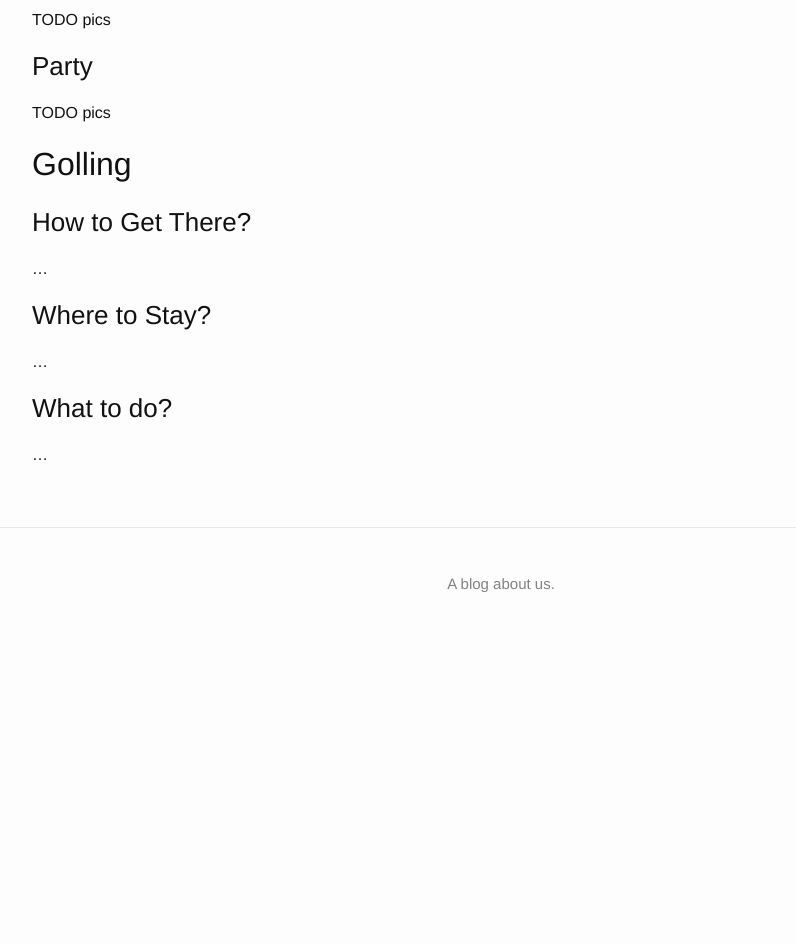
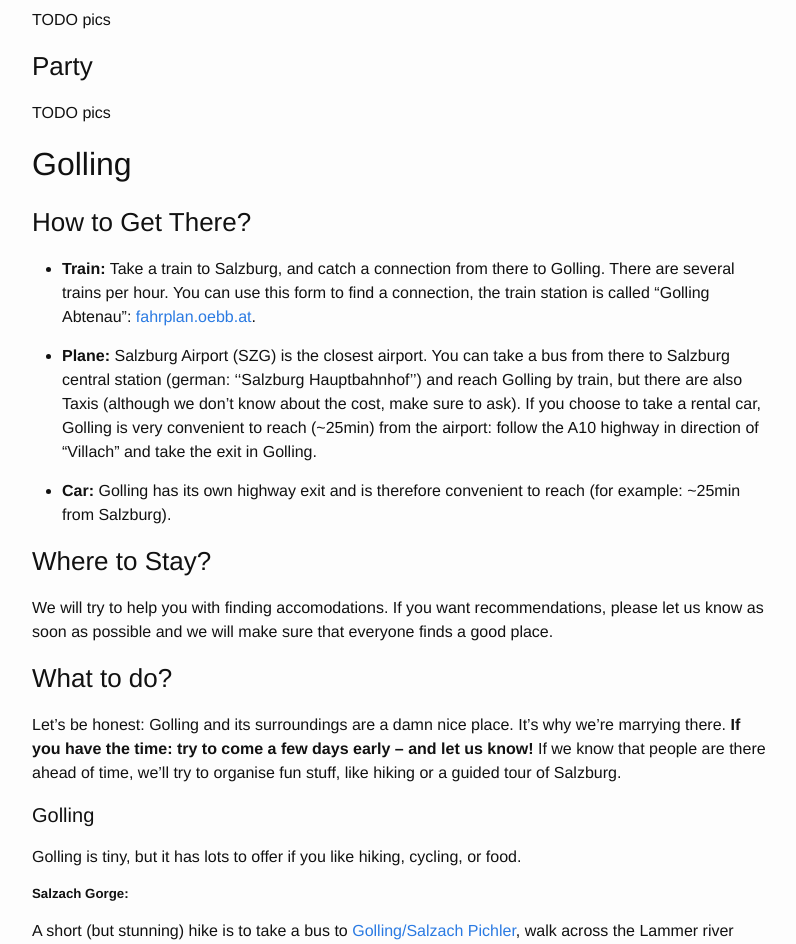
Before and after one commit to stephan-kim/stephan-kim.github.io, a Jekyll site: the page built from _posts/2016-08-22-its-happening.markdown, in a window 1280 px wide and 1400 px high, scrolled down 513 px. Shown: the top 944 px of the window, without its empty margins (238-1034 px from the left). Built offline with Jekyll 4.4.1, drawn with Linux system fonts in a browser that asks for light colours; comment, search, counter and statistics services are not loaded; before the commit the page ends 1169 px from its top, so only the background shows below that; some of the changed text lies outside the part shown.

Commit message:
golling travel tips

```diff
--- a/_posts/2016-08-22-its-happening.markdown
+++ b/_posts/2016-08-22-its-happening.markdown
@@ -31,12 +31,98 @@ TODO pics
 
 ### How to Get There?
 
-...
+ - **Train:** Take a train to Salzburg, and catch a connection from there to
+     Golling. There are several trains per hour. You can use this form to find a
+     connection, the train station is called "Golling Abtenau": <a href="http://fahrplan.oebb.at/bin/query.exe/en?" target="_blank">fahrplan.oebb.at</a>.
+
+ - **Plane:** Salzburg Airport (SZG) is the closest airport. You can take a bus
+     from there to Salzburg central station (german: ''Salzburg Hauptbahnhof'')
+     and reach Golling by train, but there are also Taxis (although we don't
+     know about the cost, make sure to ask). If you choose to take a rental car,
+     Golling is very convenient to reach (~25min) from the airport: follow the
+     A10 highway in direction of "Villach" and take the exit in Golling.
+
+ - **Car:** Golling has its own highway exit and is therefore convenient to
+     reach (for example: ~25min from Salzburg).
 
 ### Where to Stay?
 
-...
+We will try to help you with finding accomodations. If you want recommendations,
+please let us know as soon as possible and we will make sure that everyone finds
+a good place.
 
 ### What to do?
 
+Let's be honest: Golling and its surroundings are a damn nice place. It's why
+we're marrying there. **If you have the time: try to come a few days early --
+and let us know!** If we know that people are there ahead of time, we'll try to
+organise fun stuff, like hiking or a guided tour of Salzburg.
+
+
+#### Golling
+
+Golling is tiny, but it has lots to offer if you like hiking, cycling, or food.
+
+##### **Salzach Gorge:**
+
+A short (but stunning) hike is to take a bus to <a
+href="http://www.openstreetmap.org/?mlat=47.58421&mlon=13.18276#map=18/47.58421/13.18276"
+target="_blank">Golling/Salzach Pichler</a>, walk across the Lammer river
+brigde, walk up the hill, and see the "Salzach Öfen". The hiking path starts <a
+href="http://www.openstreetmap.org/?mlat=47.57985&mlon=13.18537#map=19/47.57985/13.18537">just
+before the brige accross the Salzach river</a>. The hiking path can be a bit
+slippery when it's rainy, but you'll be rewarded, check out some pictures on the
+<a href="https://de.wikipedia.org/wiki/Salzach%C3%B6fen" target="_blank">german
+wikipedia page</a>. There's a restaurant at the top, we recommend their deer
+ragout, or anything with mushrooms and/or dumplings.
+
+![Salzach Gorge](https://upload.wikimedia.org/wikipedia/commons/thumb/3/3f/Salzachoefen_20040828.jpg/311px-Salzachoefen_20040828.jpg)
+
+Image Source: <a href="https://upload.wikimedia.org/wikipedia/commons/thumb/3/3f/Salzachoefen_20040828.jpg">wikimedia</a>.
+
+##### **Bluntau Valley:**
+
+A long, but flat hike (try to borrow a bike!) is to hike to the lakes in the <a
+href="http://www.openstreetmap.org/?mlat=47.5776&mlon=13.1396#map=16/47.5776/13.1396"
+target="_blank">Bluntau valley</a>, a valley that has two beautiful lakes, lots
+of forests, and is surrounded by mountains. In a recent TV show on austrian
+television, this was elected as one of the most beautiful places in the province
+of Salzburg. We recommend to combine this with a stay at Golling's nicest beer
+garden at <a
+href="http://www.openstreetmap.org/?mlat=47.58914&mlon=13.15219#map=19/47.58914/13.15219"
+target="_blank">Gasthof Göllhof</a>. For an austrian speciality, try <a
+href="https://de.wikipedia.org/wiki/S%C3%BClze" target="_blank">Sülze</a> --
+essentially meat in aspic.
+
+![Bluntau Valley](https://upload.wikimedia.org/wikipedia/commons/thumb/b/b7/Bluntausee.JPG/320px-Bluntausee.JPG)
+
+Image Source: <a href="https://commons.wikimedia.org/wiki/File:Bluntausee.JPG">wikimedia</a>.
+
+#### Salzburg
+
+Nearby Salzburg has a beautiful old town, a monastery full of jolly, beer
+brewing monks (Stephan's favourite), clubs, concerts, pretty churches. Did we
+mention the beer brewing monks?
+
+##### **Joch Almen/Stahlhaus:**
+
+The Joch Almen are two cottages, quite high up in the mountains, where local
+farmers keep their cows during the winter. The cheese that they make and sell
+there is outstanding (really!), but doesn't even come close to the landscape.
+Additionally, you will pass through the Bluntau valley (see above), which is a
+sight in its own right. If the Joch Almen don't satisfy you, you can hike some
+more by walking all the way to the german border, where you'll find the
+Stahlhaus, an alpine hut named after a guy called "Karl von Stahl". Can't make
+this shit up. They serve food and drink and you can even stay there over night.
+
+**Warning**, this is quite a hike, you should be moderately fit to attempt this.
+If you make it to the upper Joch Alm on a mountain bike (proof required, and use
+a helmet!), Stephan will buy you a drink.
+
+![Stahlhaus](https://upload.wikimedia.org/wikipedia/commons/thumb/d/d3/Schneibstein_Blick_hinab_ins_Torrener_Joch_mit_Stahlhaus.jpg/640px-Schneibstein_Blick_hinab_ins_Torrener_Joch_mit_Stahlhaus.jpg?uselang=de)
+
+Stahlhaus from above, Image Source: <a href="https://commons.wikimedia.org/wiki/Category:Carl-von-Stahl-Haus?uselang=de#/media/File:Schneibstein_Blick_hinab_ins_Torrener_Joch_mit_Stahlhaus.jpg">wikimedia</a>.
+
+#### Food
+
 ...
```
